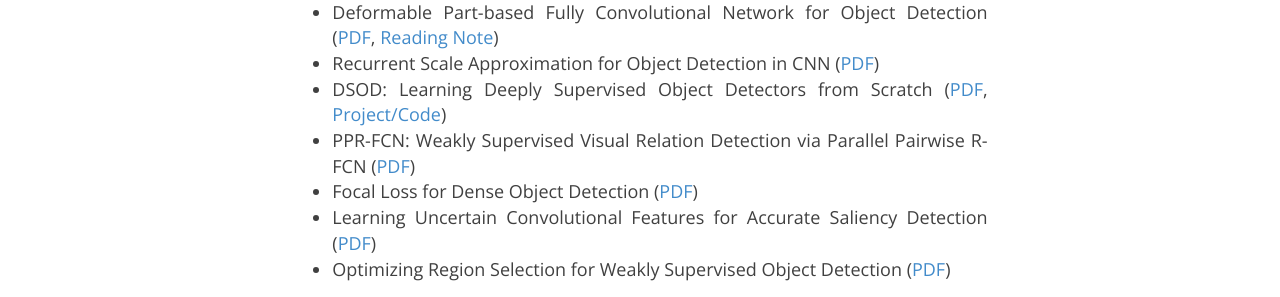
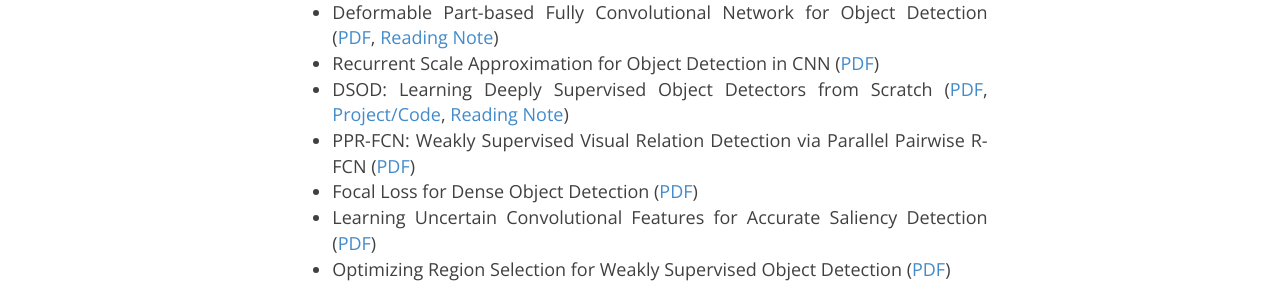
Before and after one commit to joshua19881228/joshua19881228.github.io, a Jekyll site: the page built from _posts/Computer_Vision/2016-08-25-my-jumble-of-computer-vision.md, in a window 1280 px wide and 900 px high, scrolled down 2711 px. Shown: the part 158-455 px from the top of the window. Built offline with Jekyll 4.4.1, drawn with Linux system fonts in a browser that asks for light colours; nearby versions of some CDN libraries; comment, search, counter and statistics services are not loaded.

Commit message:
update post

```diff
--- a/_posts/Computer_Vision/2016-08-25-my-jumble-of-computer-vision.md
+++ b/_posts/Computer_Vision/2016-08-25-my-jumble-of-computer-vision.md
@@ -58,7 +58,7 @@ I am going to maintain this page to record a few things about computer vision th
 * RON: Reverse Connection with Objectness Prior Networks for Object Detection ([PDF](https://arxiv.org/abs/1707.01691), [Project/Code](https://github.com/taokong/RON))
 * Deformable Part-based Fully Convolutional Network for Object Detection ([PDF](https://arxiv.org/abs/1707.06175), [Reading Note](https://joshua19881228.github.io/2017-07-28-DP-FCN/))
 * Recurrent Scale Approximation for Object Detection in CNN ([PDF](https://arxiv.org/abs/1707.09531))
-* DSOD: Learning Deeply Supervised Object Detectors from Scratch ([PDF](https://arxiv.org/abs/1708.01241), [Project/Code](https://github.com/szq0214/DSOD))
+* DSOD: Learning Deeply Supervised Object Detectors from Scratch ([PDF](https://arxiv.org/abs/1708.01241), [Project/Code](https://github.com/szq0214/DSOD), [Reading Note](https://joshua19881228.github.io/2017-08-10-DSOD/))
 * PPR-FCN: Weakly Supervised Visual Relation Detection via Parallel Pairwise R-FCN ([PDF](https://arxiv.org/abs/1708.01956))
 * Focal Loss for Dense Object Detection ([PDF](https://arxiv.org/abs/1708.02002))
 * Learning Uncertain Convolutional Features for Accurate Saliency Detection ([PDF](https://arxiv.org/abs/1708.02031))
```
